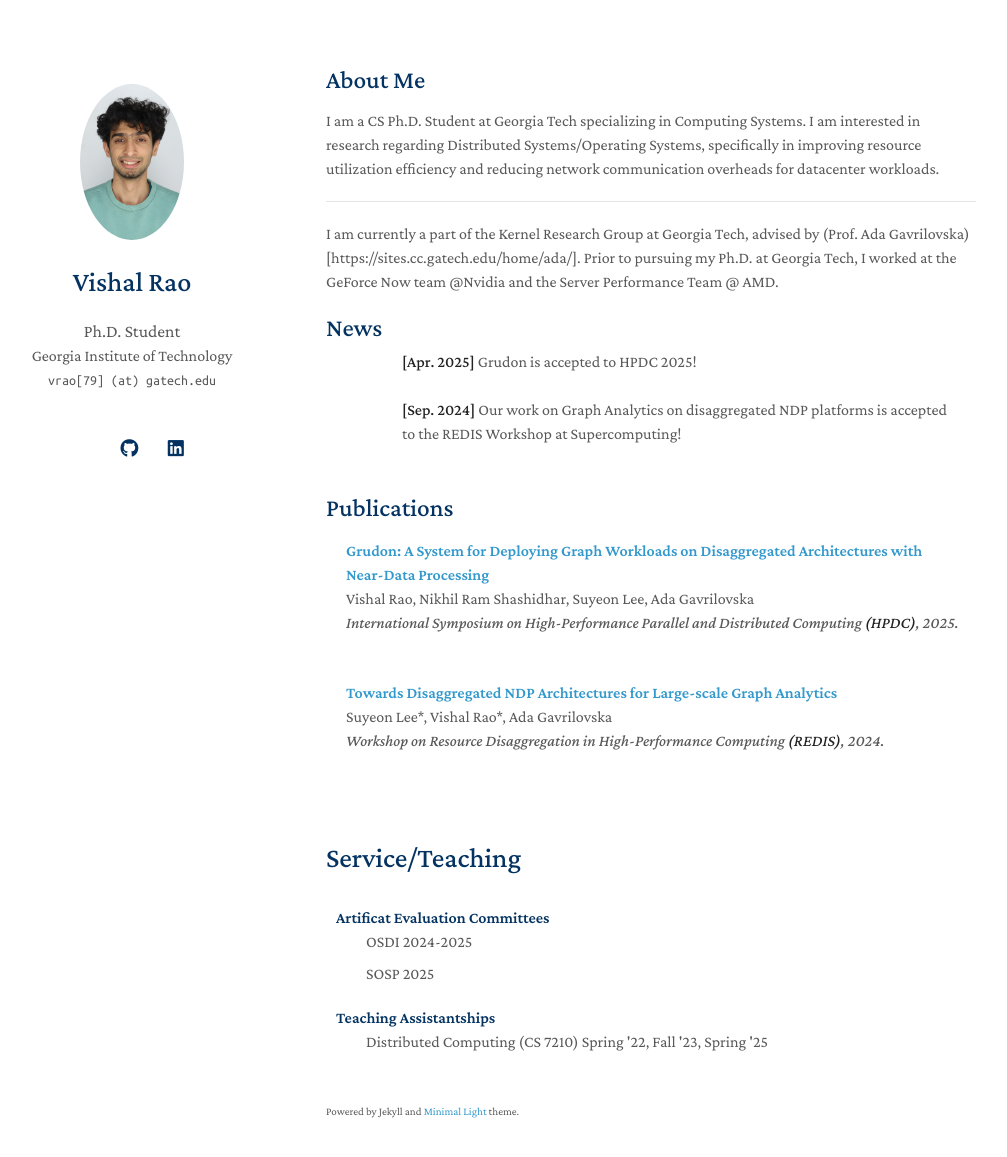
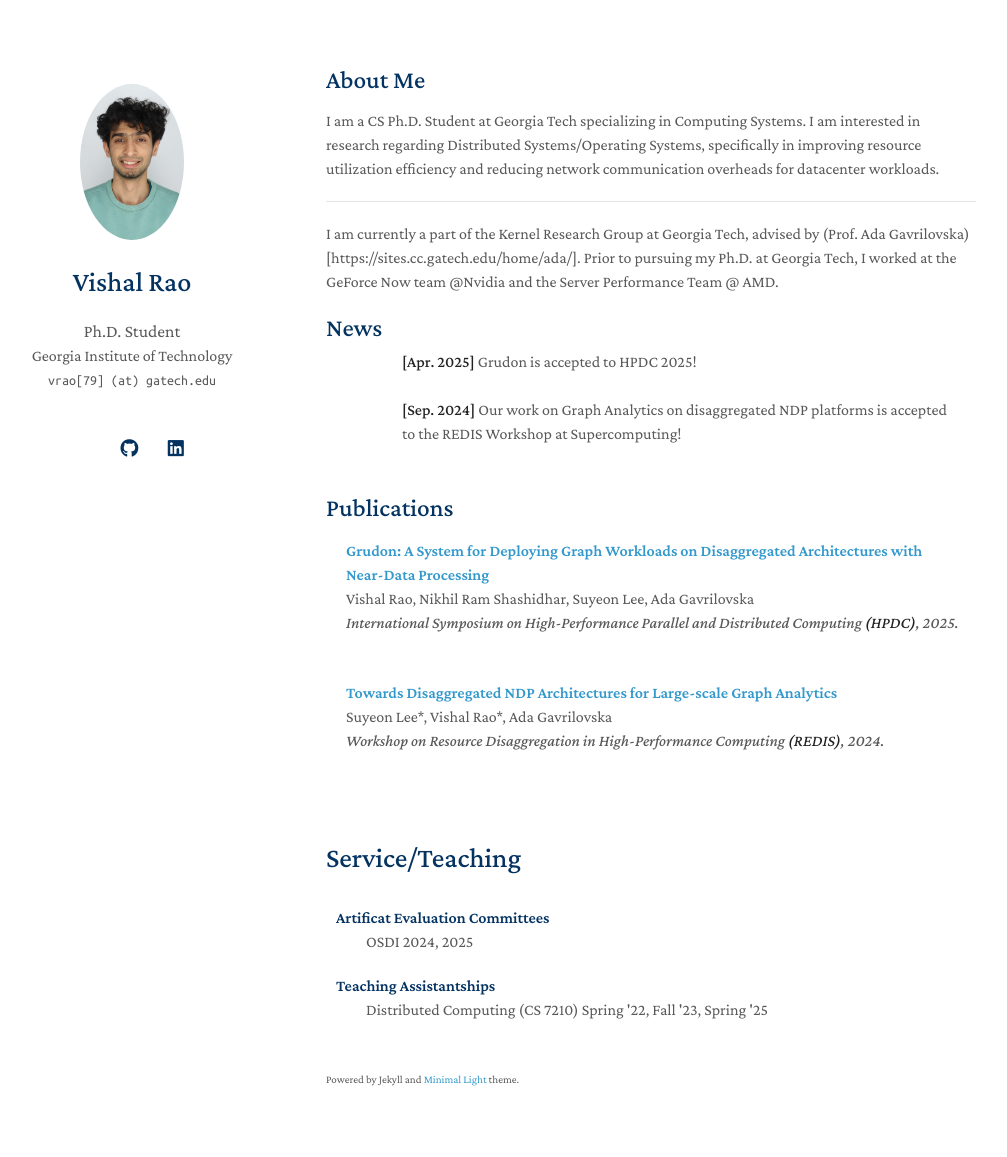
Before and after one commit to Kadle11/kadle11.github.io, a Jekyll site: the page built from index.md, in a window 1280 px wide and 1192 px high. Shown: the top 1157 px of the window, without its empty margins (144-1151 px from the left). Built offline with Jekyll 4.4.1, drawn with Linux system fonts in a browser that asks for light colours; a style sheet for code colours, icons or effects is not loaded; our own code applies the rules of GitHub Pages for plain Markdown files.

Commit message:
changes++

```diff
--- a/_data/services.yml
+++ b/_data/services.yml
@@ -1,9 +1,7 @@
 main:
   artifact_evaluation_committees:
     - name: "OSDI"
-      years: "2024-2025"
-    - name: "SOSP"
-      years: "2025"
+      years: "2024, 2025"
   teaching:
     - name: "Distributed Computing (CS 7210)"
       years: "Spring '22, Fall '23, Spring '25"
--- a/index.md
+++ b/index.md
@@ -5,8 +5,9 @@ layout: homepage
 ## About Me
 
  I am a CS Ph.D. Student at Georgia Tech specializing in Computing Systems.
- I am interested in research regarding Distributed Systems/Operating Systems, specifically in
- improving resource utilization efficiency and reducing network communication overheads for datacenter workloads.
+ I am interested in research regarding Distributed Systems/Operating Systems,
+ specifically in improving resource utilization efficiency and reducing network
+ communication overheads for datacenter workloads.
 
 ---
 
```
